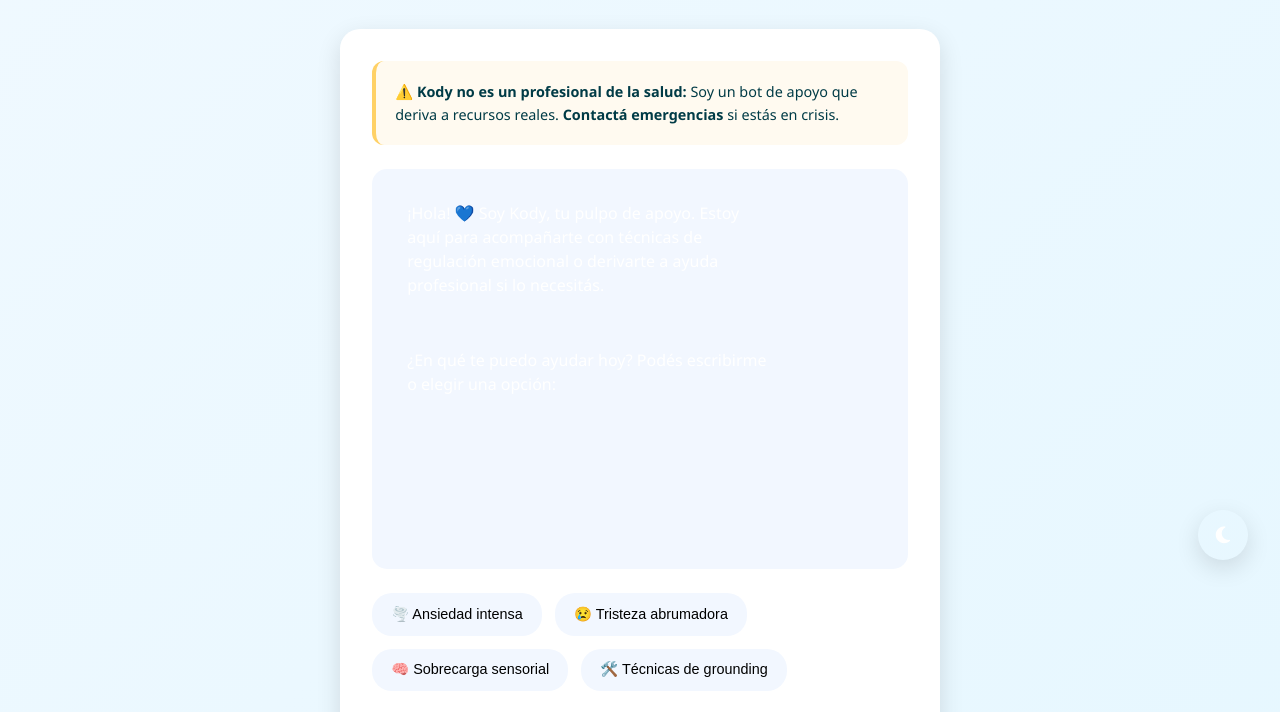
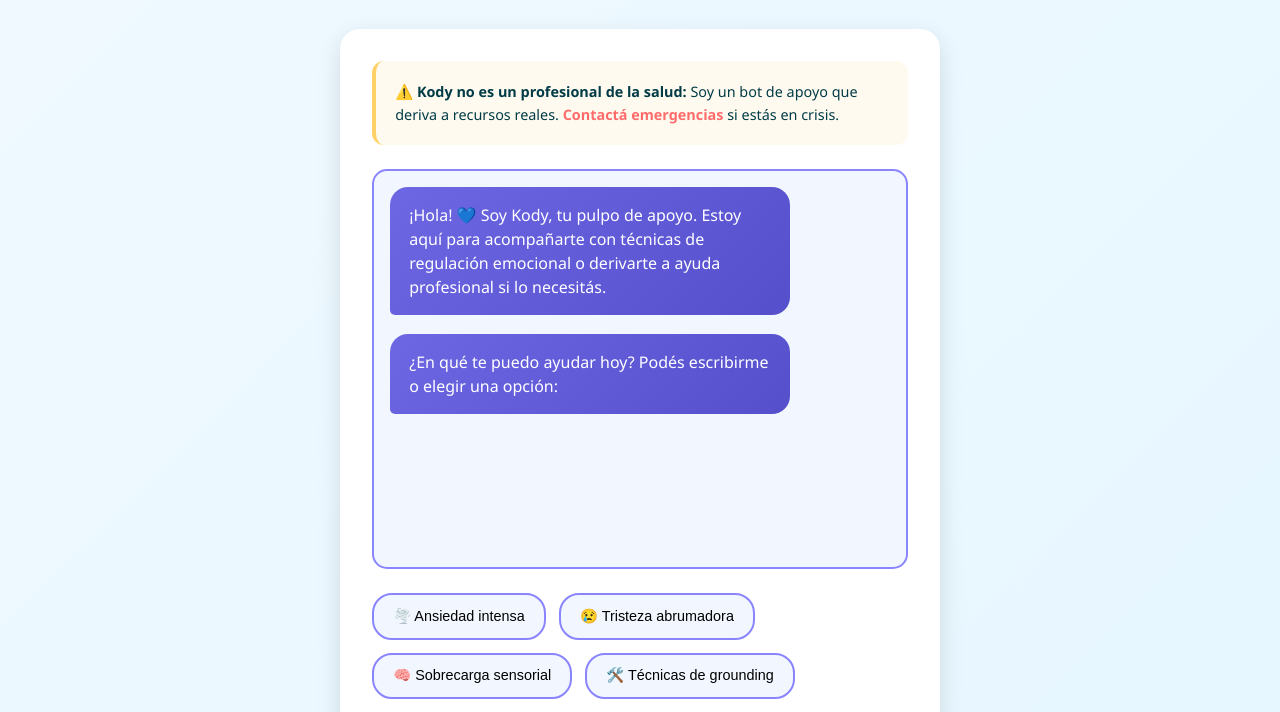
Before and after one commit to Viktoriya-koy/kodyan-care, a plain HTML site: page chat.html in a window 1280 px wide. Shown: the part 208-920 px from the top of the page. Drawn offline with Linux system fonts and the light colour scheme.

Commit message:
Update style.css

```diff
--- a/css/style.css
+++ b/css/style.css
@@ -1,11 +1,12 @@
 /* ===== VARIABLES Y RESET ===== */
-::root {
+/* ===== VARIABLES Y RESET ===== */
+:root {
     /* Paleta calmante Kodyan Care - Mejorada */
     --color-primary: #6D67E4;         /* Lila principal */
     --color-primary-light: #8A85FF;   /* Lila claro */
     --color-primary-dark: #564FCC;    /* Lila oscuro */
+    --color-secondary: #F2F7FF;       /* Blanco azulado */
     --color-accent: #453F90;          /* Lila oscuro profundo */
-    --color-secondary: #F2F7FF;       /* Blanco azulado */
     --color-background: #E6F7FF;      /* Fondo azul claro */
     --color-surface: #FFFFFF;         /* Superficies blancas */
 
@@ -26,51 +27,6 @@
     --transition: all 0.3s ease;
 }
 
-/* ===== MODO OSCURO AUTOMÁTICO (prefers-color-scheme) ===== */
-@media (prefers-color-scheme: dark) {
-    :root {
-        --color-background: #0A0A1A;      /* Fondo azul muy oscuro */
-        --color-surface: #1A1A2A;         /* Superficies azul oscuro */
-        --color-secondary: #1E2A3A;       /* Secondary azul noche */
-        --color-text: #E6F7FF;            /* Texto blanco azulado */
-        --color-text-light: #8A9BA8;      /* Texto secundario gris azulado */
-        --color-emergency-light: #2A1A1A; /* Fondo emergencia oscuro */
-        --color-guide-light: #1A2A2A;     /* Fondo guías oscuro */
-
-        /* Sombras más pronunciadas para oscuro */
-        --shadow-sm: 0 4px 12px rgba(0, 0, 0, 0.3);
-        --shadow-md: 0 8px 24px rgba(0, 0, 0, 0.4);
-        --shadow-lg: 0 12px 36px rgba(0, 0, 0, 0.5);
-    }
-}
-
-/* ===== CLASES MANUALES PARA TEMAS ===== */
-.tema-oscuro {
-    --color-background: #0A0A1A;
-    --color-surface: #1A1A2A;
-    --color-secondary: #1E2A3A;
-    --color-text: #E6F7FF;
-    --color-text-light: #8A9BA8;
-    --color-emergency-light: #2A1A1A;
-    --color-guide-light: #1A2A2A;
-    --shadow-sm: 0 4px 12px rgba(0, 0, 0, 0.3);
-    --shadow-md: 0 8px 24px rgba(0, 0, 0, 0.4);
-    --shadow-lg: 0 12px 36px rgba(0, 0, 0, 0.5);
-}
-
-.tema-claro {
-    --color-background: #E6F7FF;
-    --color-surface: #FFFFFF;
-    --color-secondary: #F2F7FF;
-    --color-text: #003B46;
-    --color-text-light: #5B7E87;
-    --color-emergency-light: #FFE5E5;
-    --color-guide-light: #E0F7F5;
-    --shadow-sm: 0 4px 12px rgba(0, 0, 0, 0.08);
-    --shadow-md: 0 8px 24px rgba(0, 0, 0, 0.12);
-    --shadow-lg: 0 12px 36px rgba(0, 0, 0, 0.15);
-}
-
 * {
     margin: 0;
     padding: 0;
@@ -88,60 +44,6 @@ body {
     line-height: 1.6;
     overflow-x: hidden;
 }
-
-/* ===== BOTÓN DE CAMBIO DE TEMA ===== */
-.tema-switch {
-    position: fixed;
-    bottom: 2rem;
-    right: 2rem;
-    z-index: 1000;
-}
-
-#btn-tema {
-    background: var(--color-primary);
-    color: white;
-    border: none;
-    width: 50px;
-    height: 50px;
-    border-radius: 50%;
-    cursor: pointer;
-    display: flex;
-    align-items: center;
-    justify-content: center;
-    font-size: 1.2rem;
-    box-shadow: var(--shadow-md);
-    transition: var(--transition);
-}
-
-#btn-tema:hover {
-    transform: scale(1.1) rotate(30deg);
-}
-
-/* ===== AJUSTES ESPECÍFICOS PARA MODO OSCURO ===== */
-@media (prefers-color-scheme: dark) {
-    .hero {
-        background-image:
-            radial-gradient(circle at 20% 30%, rgba(109, 103, 228, 0.15) 0%, transparent 40%),
-            radial-gradient(circle at 80% 70%, rgba(69, 63, 144, 0.12) 0%, transparent 45%);
-    }
-
-    .care-line {
-        background: linear-gradient(90deg, transparent, var(--color-primary-light), transparent);
-        opacity: 0.1;
-    }
-}
-
-.tema-oscuro .hero {
-    background-image:
-        radial-gradient(circle at 20% 30%, rgba(109, 103, 228, 0.15) 0%, transparent 40%),
-        radial-gradient(circle at 80% 70%, rgba(69, 63, 144, 0.12) 0%, transparent 45%);
-}
-
-.tema-oscuro .care-line {
-    background: linear-gradient(90deg, transparent, var(--color-primary-light), transparent);
-    opacity: 0.1;
-}
-
 
 .container {
     max-width: 1200px;
@@ -929,24 +831,3 @@ img[src*="null"] {
         color: var(--color-text-light) !important;
     }
 }
-
-.tema-oscuro .tool-item,
-.tema-oscuro .guia-card,
-.tema-oscuro .regulacion-item,
-.tema-oscuro .descarga-container,
-.tema-oscuro .chat-container,
-.tema-oscuro .controls,
-.tema-oscuro .pasos,
-.tema-oscuro .que-decir,
-.tema-oscuro .tip,
-.tema-oscuro .alerta {
-    background: var(--color-surface) !important;
-    color: var(--color-text) !important;
-    border-color: var(--color-primary-light) !important;
-}
-
-.tema-oscuro .tool-item p,
-.tema-oscuro .guia-card p,
-.tema-oscuro .regulacion-item p {
-    color: var(--color-text-light) !important;
-}
```
